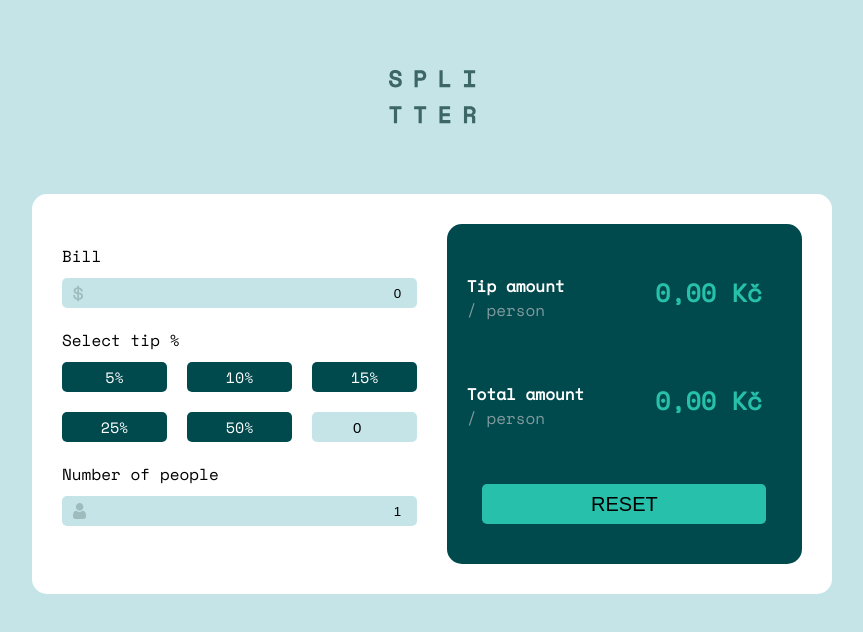
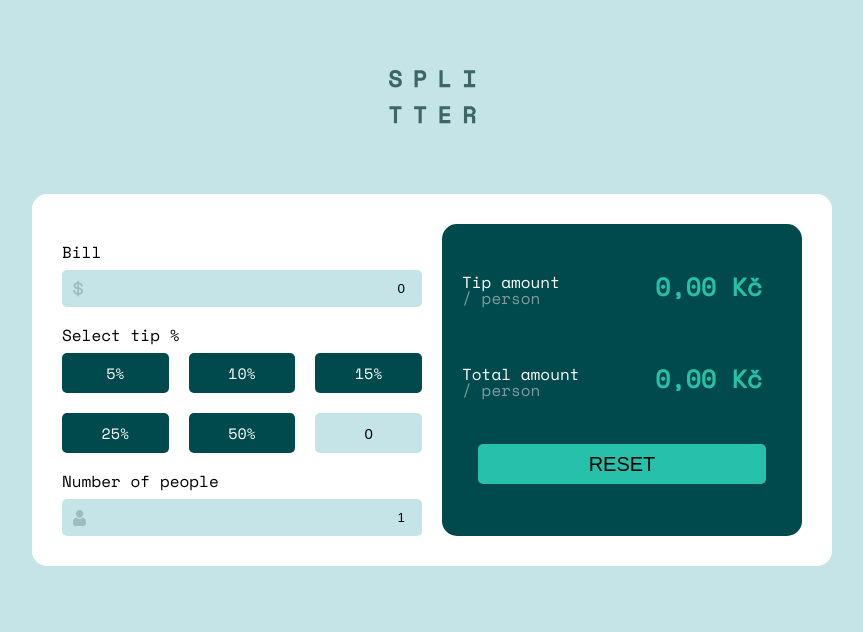
Before and after one commit to martinnovak22/React_cookbook, a React (Vite) app: page / in a window 1280 px wide. Shown: the top 632 px of the page, without its empty margins (208-1071 px from the left). Built offline with nearby package versions, Linux system fonts and the light colour scheme.

Commit message:
Refactoring
CSS renaming, code clean up, select on input foucs

```diff
--- a/src/Calculator.tsx
+++ b/src/Calculator.tsx
@@ -18,9 +18,9 @@ export default function Calculator() {
   console.log(values);
 
   return (
-    <div className={"page"}>
-      <img src={logoSvg} alt={"logo"} />
-      <div className={"app-container"}>
+    <div className={"app"}>
+      <img src={logoSvg} alt={"logo"} className={"app__logo"} />
+      <div className={"app__container"}>
         <InputCard values={values} onValueChange={handleValueChange} />
         <ResultCard values={values} setValues={setValues} />
       </div>
--- a/src/features/InputCard/InputCard.tsx
+++ b/src/features/InputCard/InputCard.tsx
@@ -16,58 +16,67 @@ function InputCard(props: InputCardTypes) {
     }
   }
 
+  function handleFocus(e: React.FormEvent<HTMLInputElement>) {
+    const target = e.target as HTMLTextAreaElement;
+    target.select();
+  }
+
   return (
-    <form className={"input-card"}>
-      <div>
-        <label htmlFor={"bill-input"} className={"input-label"}>
+    <form className={"inputs"}>
+      <div className={"inputs__inputBox"}>
+        <label htmlFor={"input__peopleInput"} className={"input__label"}>
           Bill
         </label>
         <input
           type="number"
           name="bill"
+          id={"input__billInput"}
+          className={"input__num billInput"}
+          onChange={(e) => props.onValueChange(e)}
+          onFocus={handleFocus}
           defaultValue={0}
-          onChange={(e) => props.onValueChange(e)}
           min={0}
-          className={"input-num"}
-          id={"bill-input"}
         />
       </div>
-      <div>
-        <label className={"input-label"}>Select tip %</label>
-        <div className={"tip-table"}>
+      <div className={"inputs__inputBox"}>
+        <label className={"input__label"}>Select tip %</label>
+        <div className={"input__tipTable"}>
           {tips.map((tip) => (
             <label key={tip}>
               <input
                 type={"radio"}
+                name={"tip"}
+                className={"input__radio"}
                 onChange={(e) => props.onValueChange(e)}
                 value={tip}
-                name={"tip"}
               />
-              <span className={"radio-button"}>{tip + "%"}</span>
+              <span className={"input__span"}>{tip + "%"}</span>
             </label>
           ))}
           <input
-            className={"tip-input"}
             type={"number"}
             name={"tip"}
-            defaultValue={0}
+            className={"input__customTip"}
             onChange={(e) => props.onValueChange(e)}
             onInput={handleCheckReset}
+            onFocus={handleFocus}
+            defaultValue={0}
           />
         </div>
       </div>
-      <div>
-        <label htmlFor={"people-input"} className={"input-label"}>
+      <div className={"inputs__inputBox"}>
+        <label htmlFor={"input__peopleInput"} className={"input__label"}>
           Number of people
         </label>
         <input
           type="number"
           name="people"
+          id={"input__peopleInput"}
+          className={"input__num peopleInput"}
           onChange={(e) => props.onValueChange(e)}
+          onFocus={handleFocus}
           defaultValue={1}
           min={1}
-          className={"input-num"}
-          id={"people-input"}
         />
       </div>
     </form>
--- a/src/features/InputCard/styles/InputCardStyles.css
+++ b/src/features/InputCard/styles/InputCardStyles.css
@@ -1,12 +1,17 @@
-.input-card {
+.inputs {
   display: flex;
   flex-direction: column;
-  width: 48%;
+  width: 50%;
   min-height: 300px;
+  margin-right: 20px;
+}
+
+.inputs__inputBox {
+  width: 100%;
 }
 
 /*table of radio buttons and custom input*/
-.tip-table {
+.input__tipTable {
   display: grid;
   justify-self: center;
   width: 100%;
@@ -15,7 +20,7 @@
 }
 
 /*input for custom tip %*/
-.tip-input {
+.input__customTip {
   border-radius: 5px;
   min-height: 30px;
   border: none;
@@ -26,8 +31,13 @@
   font-size: 15px;
 }
 
+/*hiding up/down buttons*/
+.input__customTip::-webkit-inner-spin-button {
+  -webkit-appearance: none;
+}
+
 /*custom radio buttons*/
-.radio-button {
+.input__span {
   display: flex;
   justify-content: center;
   align-items: center;
@@ -37,56 +47,66 @@
   background-color: hsl(183, 100%, 15%);
   width: 100%;
   height: 100%;
-  min-height: 30px;
+  min-height: 40px;
 }
 
-input[type="radio"] {
+.input__span:hover {
+  cursor: pointer;
+}
+
+.input__radio {
   display: none;
 }
 
-input[type="radio"]:checked + span {
+.input__radio:checked + span {
   background-color: hsl(172, 67%, 45%);
   color: hsl(183, 100%, 15%);
 }
 
-.radio-button:hover {
-  cursor: pointer;
-}
-
 /*basic input*/
-.input-num {
+.input__num {
   border-radius: 5px;
   min-height: 30px;
   text-align: right;
   border: 1px solid transparent;
   transition: all 0.3s linear;
   cursor: pointer;
-  padding: 5px 15px 5px 0;
+  padding: 10px 16px 10px 0;
   width: 100%;
 }
 
 /*hiding up/down buttons*/
-.input-num::-webkit-inner-spin-button {
+.input__num::-webkit-inner-spin-button {
   -webkit-appearance: none;
 }
 
 /*small icons in inputs*/
-#bill-input {
+.billInput {
   background: hsl(185, 41%, 84%) url("../assets/images/icon-dollar.svg") 3%
     no-repeat;
 }
 
-#people-input {
+.peopleInput {
   background: hsl(185, 41%, 84%) url("../assets/images/icon-person.svg") 3%
     no-repeat;
 }
 
 /*labels for those basic inputs*/
-.input-label {
+.input__label {
   display: inline-block;
   padding: 20px 0 10px;
 }
 
-.input-label:hover {
+.input__label:hover {
   cursor: pointer;
 }
+
+@media only screen and (max-width: 900px) {
+  .inputs {
+    width: 100%;
+  }
+
+  .input__tipTable {
+    grid-template-columns: 1fr 1fr;
+  }
+}
--- a/src/features/ResultCard/ResultCard.tsx
+++ b/src/features/ResultCard/ResultCard.tsx
@@ -1,5 +1,4 @@
 import React from "react";
-import "/src/styles/global.css";
 import formatNumber from "../../utils/numberFormat.js";
 import ResultComponent from "./components/ResultComponent";
 import { DEFAULT_VALUES } from "../../Calculator";
@@ -44,7 +43,7 @@ export default function ResultCard(props: ResultCardTypes) {
   }
 
   return (
-    <div className={"result-card"}>
+    <div className={"results"}>
       <ResultComponent title={RESULTS.TIP_AMOUNT} calculate={calculateTip()} />
       <ResultComponent
         title={RESULTS.TOTAL_AMOUNT}
@@ -65,7 +64,7 @@ export default function ResultCard(props: ResultCardTypes) {
         type="reset"
         value={"RESET"}
         onClick={handleReset}
-        className={"reset-button"}
+        className={"results__reset-button"}
       />
     </div>
   );
--- a/src/features/ResultCard/components/ResultComponent.tsx
+++ b/src/features/ResultCard/components/ResultComponent.tsx
@@ -3,12 +3,12 @@ import { resultComponentProps } from "../types/ResultCardTypes";
 
 function ResultComponent(props: resultComponentProps) {
   return (
-    <div className={"result-box"}>
-      <div className={"result-text"}>
+    <div className={"result"}>
+      <div className={"result__text"}>
         <h4>{props.title}</h4>
-        <p style={{ color: "hsl(186, 14%, 56%)" }}>/ person</p>
+        <p className={"result__text-mod"}>/ person</p>
       </div>
-      <output>{props.calculate}</output>
+      <output className={"result__output"}>{props.calculate}</output>
     </div>
   );
 }
--- a/src/features/ResultCard/styles/ResultCardStyles.css
+++ b/src/features/ResultCard/styles/ResultCardStyles.css
@@ -1,38 +1,14 @@
-/*right part with results*/
-.result-card {
+/*CSS for whole card*/
+.results {
   background-color: hsl(183, 100%, 15%);
-  width: 48%;
+  width: 50%;
   border-radius: 15px;
   display: flex;
   flex-direction: column;
 }
 
-/*boxes for each result*/
-.result-box {
-  display: flex;
-  justify-content: space-between;
-  padding: 10px 20px;
-  margin-top: 40px;
-}
-
-.result-text {
-  color: white;
-}
-
-.result-text h4,
-p {
-  margin: 0;
-}
-
-output {
-  margin-right: 20px;
-  color: hsl(172, 67%, 45%);
-  font-weight: 700;
-  font-size: 25px;
-}
-
 /*reset button*/
-.reset-button {
+.results__reset-button {
   background-color: hsl(172, 67%, 45%);
   border-radius: 5px;
   border: none;
@@ -44,6 +20,39 @@ output {
   align-self: center;
 }
 
-.reset-button:hover {
+.results__reset-button:hover {
   cursor: pointer;
 }
+
+/*CSS result components*/
+
+/*boxes for each result*/
+.result {
+  display: flex;
+  justify-content: space-between;
+  padding: 10px 20px;
+  margin-top: 40px;
+}
+
+.result__text {
+  color: white;
+}
+
+.result__text-mod {
+  color: hsl(186, 14%, 56%);
+}
+
+.result__output {
+  margin-right: 20px;
+  color: hsl(172, 67%, 45%);
+  font-weight: 700;
+  font-size: 25px;
+}
+
+@media only screen and (max-width: 900px) {
+  .results {
+    margin-top: 20px;
+    padding: 0 0 30px;
+    width: 100%;
+  }
+}
--- a/src/styles/global.css
+++ b/src/styles/global.css
@@ -1,55 +1,157 @@
 @import url("https://fonts.googleapis.com/css2?family=Space+Mono&display=swap");
+
+html,
+body,
+div,
+span,
+applet,
+object,
+iframe,
+h1,
+h2,
+h3,
+h4,
+h5,
+h6,
+p,
+blockquote,
+pre,
+a,
+abbr,
+acronym,
+address,
+big,
+cite,
+code,
+del,
+dfn,
+em,
+img,
+ins,
+kbd,
+q,
+s,
+samp,
+small,
+strike,
+strong,
+sub,
+sup,
+tt,
+var,
+b,
+u,
+i,
+center,
+dl,
+dt,
+dd,
+ol,
+ul,
+li,
+fieldset,
+form,
+label,
+legend,
+table,
+caption,
+tbody,
+tfoot,
+thead,
+tr,
+th,
+td,
+article,
+aside,
+canvas,
+details,
+embed,
+figure,
+figcaption,
+footer,
+header,
+hgroup,
+menu,
+nav,
+output,
+ruby,
+section,
+summary,
+time,
+mark,
+audio,
+video {
+  margin: 0;
+  padding: 0;
+  border: 0;
+  font-size: 100%;
+  font: inherit;
+  vertical-align: baseline;
+}
+/* HTML5 display-role reset for older browsers */
+article,
+aside,
+details,
+figcaption,
+figure,
+footer,
+header,
+hgroup,
+menu,
+nav,
+section {
+  display: block;
+}
+body {
+  line-height: 1;
+}
+ol,
+ul {
+  list-style: none;
+}
+blockquote,
+q {
+  quotes: none;
+}
+table {
+  border-collapse: collapse;
+  border-spacing: 0;
+}
 
 * {
   box-sizing: border-box;
 }
 
-body {
-  margin: 0;
-  background-color: hsl(185, 41%, 84%);
-  display: flex;
-  justify-content: center;
-  align-items: center;
-}
-.page {
+.app {
   display: flex;
   flex-direction: column;
   align-items: center;
+  height: 100vh;
   font-family: "Space Mono", sans-serif;
+  margin: 0;
+  background-color: hsl(185, 41%, 84%);
 }
 
-img {
+/*logo of this app*/
+.app__logo {
   max-width: 100px;
   margin: 70px;
 }
 
 /*main part of app*/
-.app-container {
+.app__container {
   display: flex;
   justify-content: space-between;
   background-color: white;
   border-radius: 15px;
   max-width: 800px;
-  min-height: 400px;
+  min-height: 35%;
   padding: 30px;
 }
 
 /*basis responsiveness*/
 @media only screen and (max-width: 900px) {
-  .app-container {
+  .app__container {
     flex-direction: column;
   }
-  .result-card {
-    margin-top: 20px;
-    padding: 0 0 30px;
-    width: 100%;
-  }
-
-  .input-card {
-    width: 100%;
-  }
-
-  .tip-table {
-    grid-template-columns: 1fr 1fr;
-  }
 }
```
